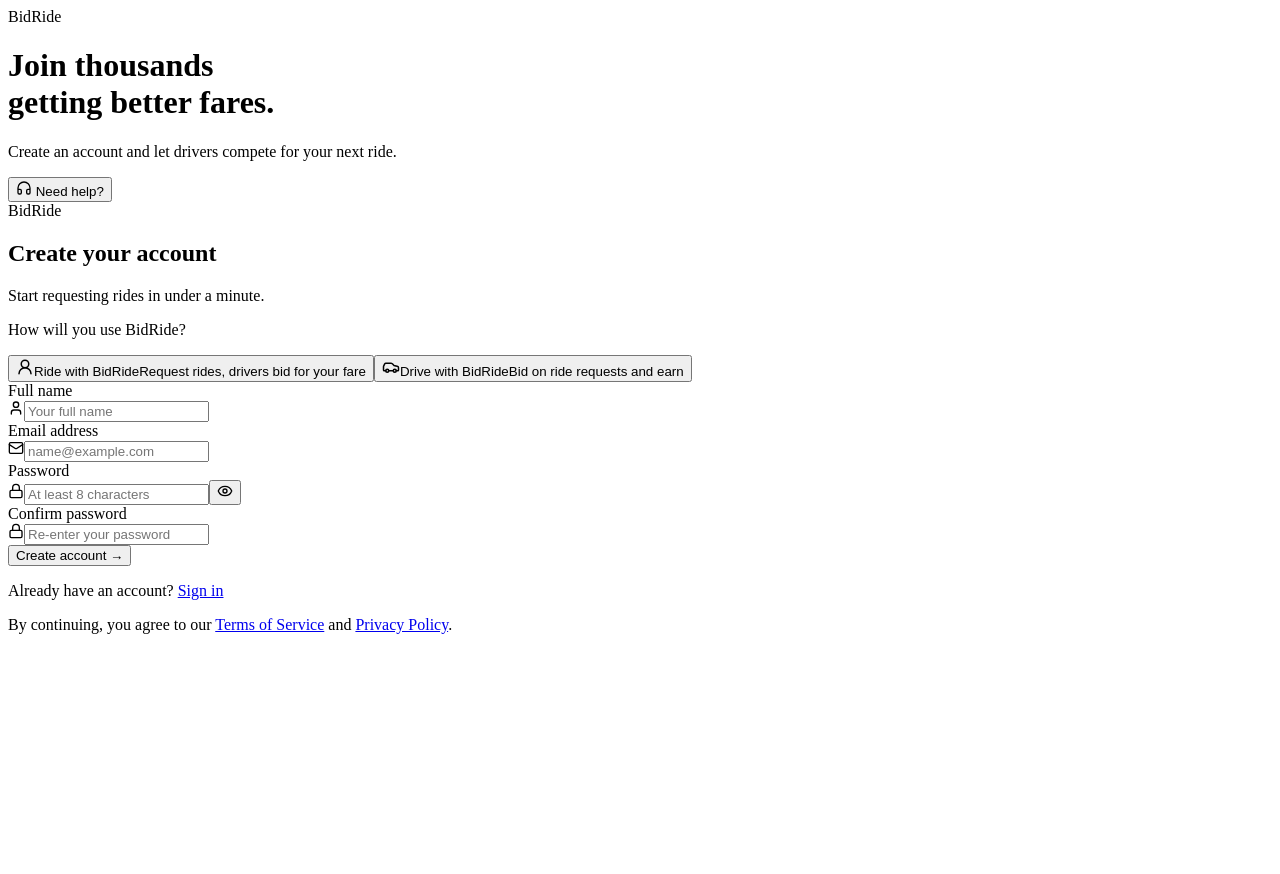
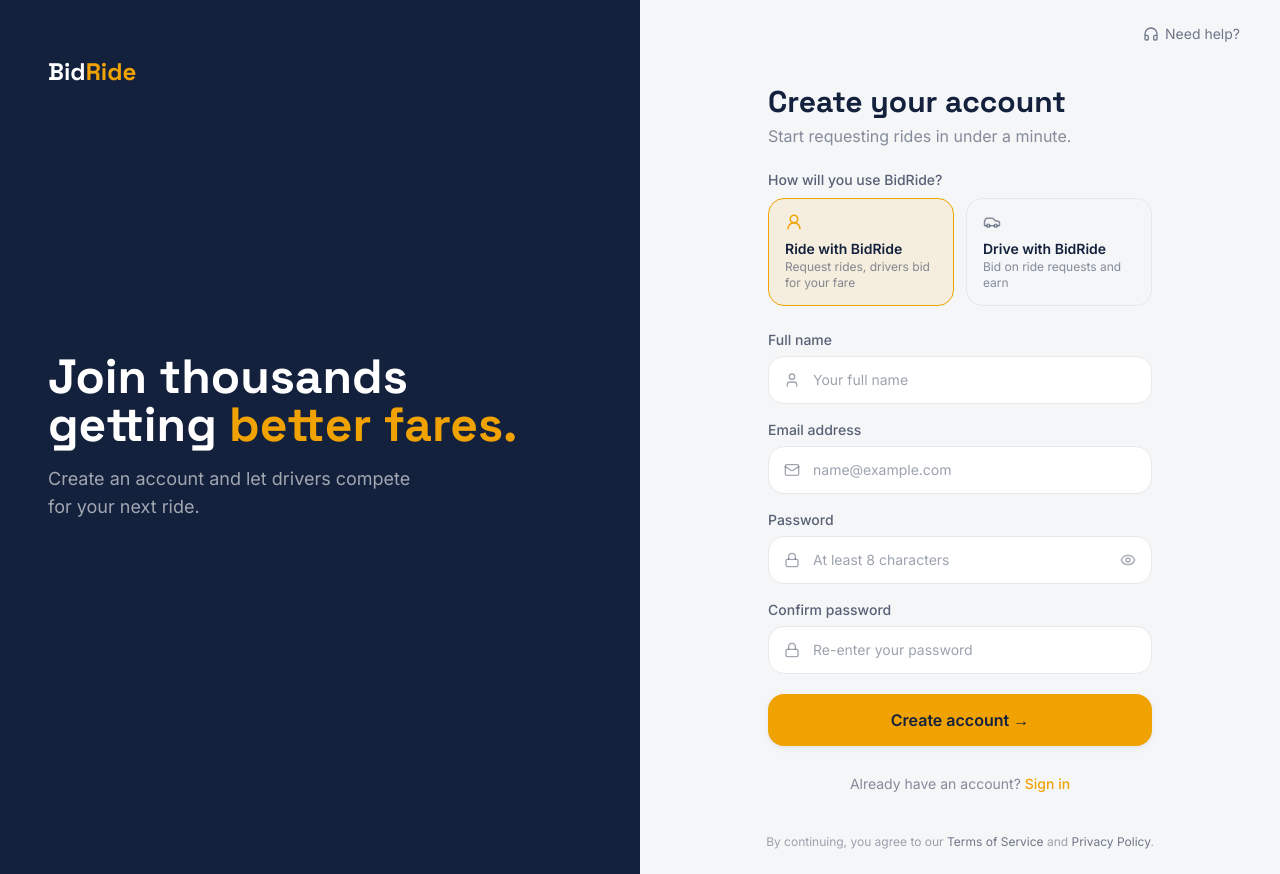
Before and after one commit to chike2510/bidride, a Next.js app: page /signup in a window 1280 px wide. Before the commit the page ends 800 px from the top, so only its background shows below. Built offline with nearby package versions, Linux system fonts and the light colour scheme.

Commit message:
Add files via upload

```diff
--- /dev/null
+++ b/app/globals.css
@@ -0,0 +1,74 @@
+@tailwind base;
+@tailwind components;
+@tailwind utilities;
+
+@layer base {
+  html {
+    -webkit-font-smoothing: antialiased;
+    scroll-behavior: smooth;
+  }
+  button,
+  a,
+  input,
+  textarea,
+  select {
+    -webkit-tap-highlight-color: transparent;
+  }
+  button:focus-visible,
+  a:focus-visible,
+  input:focus-visible,
+  textarea:focus-visible,
+  select:focus-visible {
+    outline: 3px solid rgba(240, 162, 2, 0.45);
+    outline-offset: 3px;
+  }
+  body {
+    @apply bg-bg text-navy font-body;
+    font-size: 16px;
+    line-height: 1.6;
+  }
+  * {
+    @apply border-cardBorder;
+  }
+  ::selection {
+    background-color: rgba(240, 162, 2, 0.25);
+  }
+}
+
+@layer utilities {
+  .no-scrollbar::-webkit-scrollbar {
+    display: none;
+  }
+  .no-scrollbar {
+    -ms-overflow-style: none;
+    scrollbar-width: none;
+  }
+}
+
+/* Persisted dark theme uses the same tokens without changing component markup. */
+html[data-theme="dark"] body {
+  background: #101827;
+  color: #F4F6FA;
+}
+html[data-theme="dark"] .bg-bg { background-color: #101827; }
+html[data-theme="dark"] .bg-white { background-color: #162033; }
+html[data-theme="dark"] .text-navy { color: #F4F6FA; }
+html[data-theme="dark"] [class~="text-navy/30"],
+html[data-theme="dark"] [class~="text-navy/35"],
+html[data-theme="dark"] [class~="text-navy/40"],
+html[data-theme="dark"] [class~="text-navy/50"],
+html[data-theme="dark"] [class~="text-navy/60"],
+html[data-theme="dark"] [class~="text-navy/70"] { color: rgba(244, 246, 250, 0.62); }
+html[data-theme="dark"] .border-cardBorder { border-color: #2A3850; }
+html[data-theme="dark"] .shadow-soft { box-shadow: 0 2px 10px rgba(0, 0, 0, 0.22); }
+
+/* Respect reduced motion preference across the app */
+@media (prefers-reduced-motion: reduce) {
+  *,
+  *::before,
+  *::after {
+    animation-duration: 0.001ms !important;
+    animation-iteration-count: 1 !important;
+    transition-duration: 0.001ms !important;
+  }
+}
--- /dev/null
+++ b/app/layout.tsx
@@ -0,0 +1,46 @@
+import type { Metadata } from "next";
+import { Space_Grotesk, Inter, IBM_Plex_Mono } from "next/font/google";
+import "./globals.css";
+
+const spaceGrotesk = Space_Grotesk({
+  subsets: ["latin"],
+  weight: ["500", "600", "700"],
+  variable: "--font-space-grotesk",
+  display: "swap",
+});
+
+const inter = Inter({
+  subsets: ["latin"],
+  weight: ["400", "500", "600", "700"],
+  variable: "--font-inter",
+  display: "swap",
+});
+
+const ibmPlexMono = IBM_Plex_Mono({
+  subsets: ["latin"],
+  weight: ["400", "500", "600", "700"],
+  variable: "--font-ibm-plex-mono",
+  display: "swap",
+});
+
+export const metadata: Metadata = {
+  title: {
+    default: "BidRide — Ride. Bid. Save.",
+    template: "%s · BidRide",
+  },
+  description:
+    "The ride app where drivers compete for your fare. Request a ride, watch drivers bid in real time, and pick the best price.",
+  icons: {
+    icon: "/images/logo.png",
+  },
+};
+
+export default function RootLayout({
+  children,
+}: Readonly<{ children: React.ReactNode }>) {
+  return (
+    <html lang="en" className={`${spaceGrotesk.variable} ${inter.variable} ${ibmPlexMono.variable}`}>
+      <body className="font-body antialiased">{children}</body>
+    </html>
+  );
+}
```
